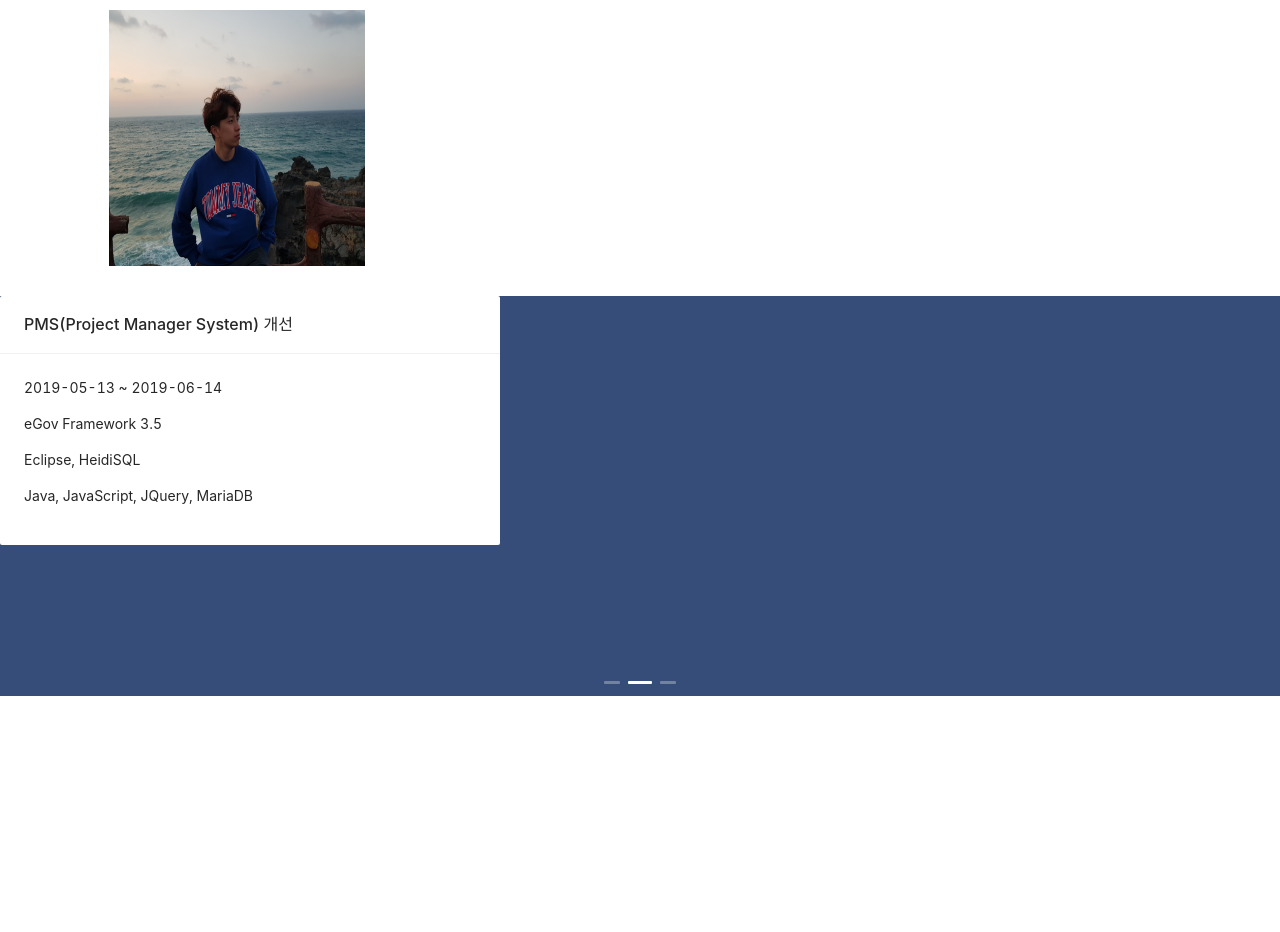
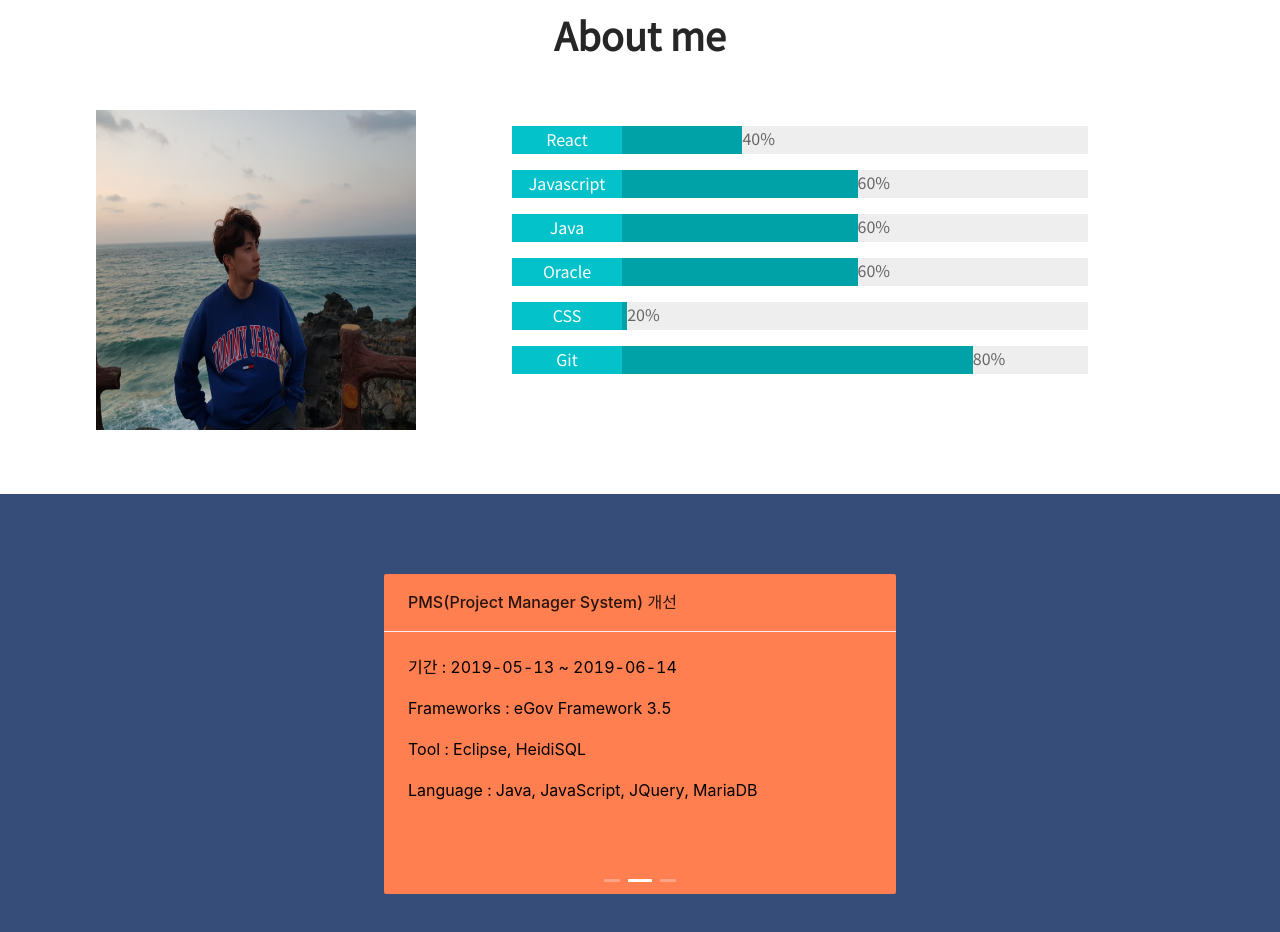
Before and after one commit to dev-stchoi/dev-stchoi.github.io, a React (Create React App) app: page / in a window 1280 px wide. Shown: the part 820-1752 px from the top of the page. Before the commit the page ends 1516 px from the top, so only its background shows below. Built offline with nearby package versions, Linux system fonts and the light colour scheme.

Commit message:
영역 수정중

```diff
--- a/src/components/About.css
+++ b/src/components/About.css
@@ -1,51 +1,79 @@
 @import url('https://fonts.googleapis.com/css?family=Noto+Sans+KR:100');
-.about_me {
+
+.about {
+  display: block;
+  background: white;
+  width: 100%;
+  padding-top: 4vh;
+  padding-bottom: 4vh;
+}
+
+.about_layer {
   display: flex;
-  justify-content: flex-start;
-  margin: 0;
-  background: white;
-  height: 100%;
+  flex-wrap: wrap;
   width: 100%;
 }
 
 .about_me_title {
-  margin-left: 6vw;
-  margin-right: 12vw;
-  width: 25vw;
-  box-sizing: border-box;
+  width: 100%;
+  /* height: 100px; */
+  font-family: 'Noto Sans KR', sans-serif;
   text-align: center;
   align-self: center;
+  font-size: 4vw;
 }
+
+.about_me_picture {
+  display: flex;
+  justify-content: center;
+  align-items: center;
+  width: 40vw;
+  height: 30vw;
+}
+
 .hedding {
-  position: relative;
-  display: inline-block;
-  width: 20vw;
-  height: 20vw;
-  margin: 30px 0;
-}
-.hedding::after {
-  position: absolute;
-  content: '';
-  top: 100%;
-  height: 2px;
-  width: 50px;
-  left: 0;
-  right: 0;
-  margin: 0 auto;
-  background: rgb(123, 124, 212);
+  /* position: relative; */
+  /* display: inline-block; */
+  width: 25vw;
+  height: 25vw;
 }
 
 .about_me_content {
   font-family: 'Noto Sans KR', sans-serif;
-  margin-bottom: 4rem;
-  margin-top: 4rem;
-  box-sizing: border-box;
-  padding: 1rem;
-  margin-right: 8vw;
-  width: 100%;
+  width: 50%;
+  align-items: flex-end;
+  padding-top: 3rem;
 }
 
-@media (max-width: 576px) {
+.bar {
+  display: flex;
+  font-size: 1rem;
+  height: 3.5vh;
+  margin: 0 0 1rem 0;
+  max-width: 90%;
+}
+
+.bar_fill {
+  width: 90%;
+  background-color: #00a1a7;
+  opacity: 1;
+  font-size: 1rem;
+  height: 3.5vh;
+  /* margin: 0px 0 10px 0; */
+}
+
+.bold {
+  width: 110px;
+  background-color: #04c2c9;
+  color: #fff;
+  height: 100%;
+  text-align: center;
+  display: flex;
+  flex-direction: column;
+  justify-content: center;
+}
+
+/* @media (max-width: 576px) {
   .about_me {
     display: inherit;
     height: 100%;
@@ -62,4 +90,4 @@
     margin-top: 0px;
     width: 100%;
   }
-}
+} */
--- a/src/components/About.jsx
+++ b/src/components/About.jsx
@@ -1,43 +1,53 @@
 import React from 'react';
 import myImg from '../img/choi.jpg';
+import { Typography } from 'antd';
+import Bar from './molecules/Bar';
 import './About.css';
 
 const About = () => {
-  const data = {
-    labels: ['January', 'February', 'March', 'April', 'May', 'June', 'July'],
-    datasets: [
-      {
-        label: 'My First dataset',
-        backgroundColor: 'rgba(255,99,132,0.2)',
-        borderColor: 'rgba(255,99,132,1)',
-        borderWidth: 1,
-        hoverBackgroundColor: 'rgba(255,99,132,0.4)',
-        hoverBorderColor: 'rgba(255,99,132,1)',
-        data: [65, 59, 80, 81, 56, 55, 40],
-      },
-    ],
-  };
+  const { Title } = Typography;
+  const data = [
+    {
+      skill: 'React',
+      level: '40%',
+    },
+    {
+      skill: 'Javascript',
+      level: '60%',
+    },
+    {
+      skill: 'Java',
+      level: '60%',
+    },
+    {
+      skill: 'Oracle',
+      level: '60%',
+    },
+    {
+      skill: 'CSS',
+      level: '20%',
+    },
+    {
+      skill: 'Git',
+      level: '80%',
+    },
+  ];
+
   return (
-    <div className="about_me" id="a">
+    <div className="about">
       <div className="about_me_title">
-        <img src={myImg} className="hedding" />
-        {/* <h1 className="hedding">About Me</h1> */}
+        <Title>About me</Title>
       </div>
-      {/* <div className="about_me_content">
-        <h1>노력하는 사람</h1>
-        <section className="about_me_section">
-          <p>
-            어릴때 부터 호기심이 많은 성격에 만들어 보았던 간단한 계산기
-            프로그램으로 무언가를 만드는 것의 재미를 느끼게 되었고 그때부터
-            개발자를 꿈꾸게 되었습니다.
-            <br />
-            계속해서 완성도 높은 코드, 그리고 완성도 높은 UI를 위해 매일
-            고뇌하는 사람이 되도록 하겠습니다.
-            <br />
-            잘부탁드립니다.
-          </p>
-        </section>
-      </div> */}
+      <div className="about_layer">
+        <div className="about_me_picture">
+          <img src={myImg} className="hedding" />
+        </div>
+        <div className="about_me_content">
+          {data.map(item => (
+            <Bar skill={item.skill} level={item.level} />
+          ))}
+        </div>
+      </div>
     </div>
   );
 };
--- a/src/components/Home.css
+++ b/src/components/Home.css
@@ -2,9 +2,9 @@
 
 .typer {
   display: flex;
+  flex-direction: column;
   flex-wrap: wrap;
   justify-content: center;
-  flex-direction: column;
   align-items: center;
   height: 100vh;
   background-image: url('../img/back.jpg');
@@ -22,7 +22,6 @@
   color: white;
   white-space: pre;
   line-height: 1;
-  letter-spacing: 0.1rem;
   padding-top: 0.2em;
   animation: blink 1s step-end infinite;
 }
@@ -32,8 +31,7 @@
   text-align: center;
   color: white;
   font-size: 2vw;
-  width: 20vw;
-  height: 10vh;
-  background-color: #ffffff;
+  width: 25vw;
+  height: 8vh;
   background-color: rgba(255, 255, 255, 0.26);
 }
--- a/src/components/Portfolio.jsx
+++ b/src/components/Portfolio.jsx
@@ -1,16 +1,7 @@
 import React from 'react';
 import CardCarousel from './molecules/CardCarousel';
 
-const contentStyle = {
-  height: '100vh',
-  color: '#fff',
-  lineHeight: '50vh',
-  textAlign: 'center',
-  background: '#364d79',
-};
-
 const Project = () => {
-  console.log('여기는 Project component');
   const cardList = [
     {
       name: '한국예탁결제원 전자투표시스템',
--- /dev/null
+++ b/src/components/molecules/Bar.css
@@ -0,0 +1,38 @@
+.bar {
+  display: flex;
+  font-size: 11pt;
+  height: 28vh;
+  margin: 0 0 5rem 0;
+  max-width: 90%;
+  background-color: #eee;
+  color: #666;
+  align-items: flex-end;
+}
+
+.bar_fill {
+  /* width: 90%; */
+  background-color: #00a1a7;
+  opacity: 1;
+  font-size: 11pt;
+  height: 28vh;
+}
+
+.bold {
+  width: auto;
+  background-color: #04c2c9;
+  color: #fff;
+  height: 100%;
+  text-align: center;
+  display: flex;
+  flex-direction: column;
+  justify-content: center;
+}
+
+.level {
+  /* padding-right: 15px;
+  padding-left: 15px; */
+  background-color: #eee;
+  color: #666;
+  justify-content: center;
+  height: 100%;
+}
--- /dev/null
+++ b/src/components/molecules/Bar.jsx
@@ -0,0 +1,16 @@
+import React from 'react';
+import './Bar.css';
+
+const Bar = ({ skill, level }) => {
+  const styleRules = { width: level };
+  return (
+    <div className="bar">
+      <div className="bar_fill" style={styleRules}>
+        <div className="bold">{skill}</div>
+      </div>
+      <span className="level">{level}</span>
+    </div>
+  );
+};
+
+export default Bar;
--- a/src/components/molecules/CardCarousel.css
+++ b/src/components/molecules/CardCarousel.css
@@ -1,16 +1,23 @@
-.contentStyle {
-  height: 100vh;
-  color: #fff;
-  line-height: 50vh;
-  text-align: center;
+@import url('https://fonts.googleapis.com/css2?family=Noto+Sans+KR&display=swap');
+
+.carousel {
+  display: flex;
+  flex-direction: column;
+  flex-wrap: wrap;
+  justify-content: center;
+  align-items: center;
+  height: 60vh;
   background: #364d79;
+  width: 100%;
 }
 
-/* .about_me {
-    display: flex;
-    justify-content: flex-start;
-    margin: 0;
-    background: white;
-    height: 100%;
-    width: 100%;
-  } */
+.carousel_siz {
+  width: 40vw;
+}
+
+.contentStyle {
+  font-size: 1rem;
+  height: 40vh;
+  color: black;
+  background: coral;
+}
--- a/src/components/molecules/CardCarousel.jsx
+++ b/src/components/molecules/CardCarousel.jsx
@@ -4,35 +4,72 @@ import PropTypes from 'prop-types';
 import './CardCarousel.css';
 
 const CardCarousel = props => {
-  console.log('여기는 CardCarousel component');
   const { list } = props;
 
-  console.log('list:::', list);
-
   const contentStyle = {
-    height: '160px',
-    color: '#fff',
-    lineHeight: '160px',
+    // height: '40vh',
+    // color: '#fff',
+    // lineHeight: '160px',
+    height: '100%',
     textAlign: 'center',
-    background: '#364d79',
+    // background: '#364d79',
+    background: 'rgb(187, 184, 184)',
   };
 
   return (
-    <div>
-      <Carousel autoplay style={{ height: '50vh', background: '#364d79' }}>
+    <div className="carousel">
+      <div className="carousel_siz">
+        <Carousel autoplay>
           {list.length > 0 &&
             list.map(card => (
               <div>
-              <Card title={card.name} bordered={false} style={{ width: 500 }}>
-                <p>{card.date}</p>
-                <p>{card.skill.frameworks}</p>
-                <p>{card.skill.tool}</p>
-                <p>{card.skill.language}</p>
+                <Card
+                  title={card.name}
+                  bordered={false}
+                  className="contentStyle"
+                >
+                  <p>기간 : {card.date}</p>
+                  <p>Frameworks : {card.skill.frameworks}</p>
+                  <p>Tool : {card.skill.tool}</p>
+                  <p>Language : {card.skill.language}</p>
                 </Card>
               </div>
             ))}
         </Carousel>
       </div>
+    </div>
+    // <Carousel autoplay>
+    //   <div>
+    //     <Card style={contentStyle}>test test test</Card>
+    //   </div>
+    //   <div>
+    //     <Card style={contentStyle} title="test">
+    //       test1 test1 test1
+    //     </Card>
+    //   </div>
+    // </Carousel>
+    // <div className="carousel" style={{ width: '700px' }}>
+    //   <Carousel autoplay>
+    //     {list.length > 0 &&
+    //       list.map(card => (
+    //         <div style={{ marginBottom: 50 }}>
+    //           <Card
+    //             title={card.name}
+    //             bordered={false}
+    //             style={{
+    //               width: 700,
+    //               // margin: '0 auto',
+    //             }}
+    //           >
+    //             <p>기간 : {card.date}</p>
+    //             <p>Frameworks : {card.skill.frameworks}</p>
+    //             <p>Tool : {card.skill.tool}</p>
+    //             <p>Language : {card.skill.language}</p>
+    //           </Card>
+    //         </div>
+    //       ))}
+    //   </Carousel>
+    // </div>
   );
 };
 
```
Lines whose indentation alone changed are shown as unchanged.
